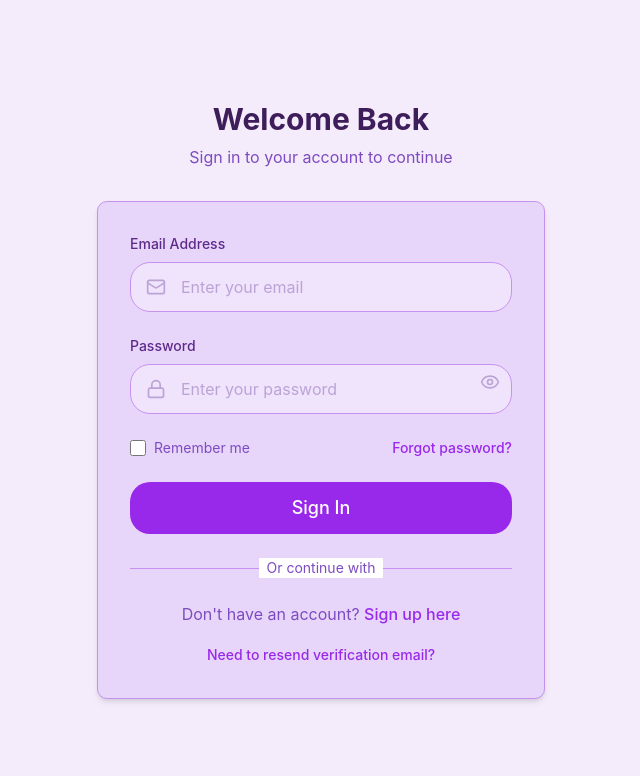
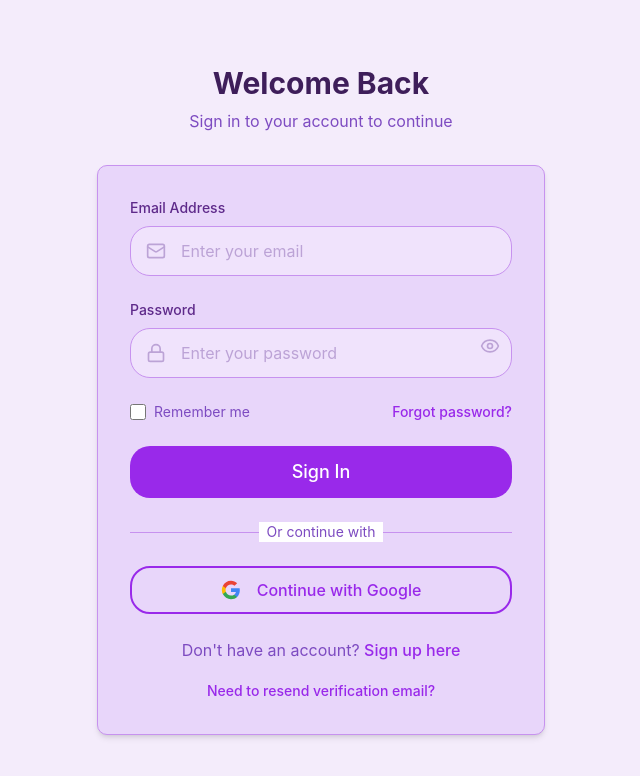
Before and after one commit to Bilalik369/BilDRIVE, a React (Create React App) app in the folder frontend/: page / in a window 1280 px wide. Shown: the top 776 px of the page, without its empty margins (319-959 px from the left). Built offline with nearby package versions, Linux system fonts and the light colour scheme; no server answers.

Commit message:
ajoute de la parte de Oauth2 avec google

```diff
--- a/frontend/package.json
+++ b/frontend/package.json
@@ -3,6 +3,7 @@
   "version": "0.1.0",
   "private": true,
   "dependencies": {
+    "@react-oauth/google": "^0.12.2",
     "@reduxjs/toolkit": "^2.8.2",
     "@testing-library/dom": "^10.4.1",
     "@testing-library/jest-dom": "^6.6.4",
--- a/frontend/src/App.js
+++ b/frontend/src/App.js
@@ -1,6 +1,7 @@
 import React from "react";
 import { Provider } from "react-redux";
 import { BrowserRouter as Router, Routes, Route } from "react-router-dom";
+import { GoogleOAuthProvider } from "@react-oauth/google";
 import { store } from "./redux/store";
 import Register from "./pages/auth/Register";
 import Login from "./pages/auth/Login";
@@ -29,7 +30,41 @@ const DriverDashboard = () => (
 );
 
 function App() {
+
+  const googleClientId = process.env.REACT_APP_GOOGLE_CLIENT_ID || process.env.NEXT_PUBLIC_GOOGLE_CLIENT_ID;
+
+
+  console.log('Environment variables:', {
+    REACT_APP_GOOGLE_CLIENT_ID: process.env.REACT_APP_GOOGLE_CLIENT_ID,
+    NEXT_PUBLIC_GOOGLE_CLIENT_ID: process.env.NEXT_PUBLIC_GOOGLE_CLIENT_ID,
+    finalClientId: googleClientId
+  });
+
+
+  if (!googleClientId) {
+    console.error('Google Client ID is missing! Please set REACT_APP_GOOGLE_CLIENT_ID in your .env file');
     return (
+      <div className="min-h-screen flex items-center justify-center bg-red-50">
+        <div className="max-w-md mx-auto text-center p-8">
+          <h1 className="text-2xl font-bold text-red-600 mb-4">Configuration Error</h1>
+          <p className="text-red-500 mb-4">
+            Google OAuth Client ID is missing. Please check your environment configuration.
+          </p>
+          <div className="bg-gray-100 p-4 rounded-lg text-left text-sm">
+            <p className="font-semibold mb-2">To fix this:</p>
+            <ol className="list-decimal list-inside space-y-1">
+              <li>Create a <code>.env</code> file in the frontend directory</li>
+              <li>Add: <code>REACT_APP_GOOGLE_CLIENT_ID=your_client_id_here</code></li>
+              <li>Restart your development server</li>
+            </ol>
+          </div>
+        </div>
+      </div>
+    );
+  }
+
+  return (
+    <GoogleOAuthProvider clientId={googleClientId}>
       <Provider store={store}>
         <Router>
           <Routes>
@@ -64,6 +99,7 @@ function App() {
           </Routes>
         </Router>
       </Provider>
+    </GoogleOAuthProvider>
   );
 }
 
--- a/frontend/src/components/auth/LoginForm.jsx
+++ b/frontend/src/components/auth/LoginForm.jsx
@@ -8,7 +8,7 @@ import Button from "../ui/Button"
 import Input from "../ui/Input"
 import Card from "../ui/Card"
 import { loginUser, clearError, resendVerificationEmail } from "../../redux/slices/authSlice"
-// import SocialLogin from "./SocialLogin"
+import SocialLogin from "./SocialLogin"
 
 const LoginForm = () => {
   const [showPassword, setShowPassword] = useState(false)
@@ -155,7 +155,7 @@ const LoginForm = () => {
             </div>
 
             <div className="mt-6">
-              {/* <SocialLogin /> */}
+              <SocialLogin />
             </div>
           </div>
 
--- a/frontend/src/components/auth/RegisterForm.jsx
+++ b/frontend/src/components/auth/RegisterForm.jsx
@@ -8,7 +8,7 @@ import Button from "../ui/Button"
 import Input from "../ui/Input"
 import Card from "../ui/Card"
 import { registerUser, clearError } from "../../redux/slices/authSlice"
-// import SocialLogin from "./SocialLogin"
+import SocialLogin from "./SocialLogin"
 
 const RegisterForm = () => {
   const [searchParams] = useSearchParams()
@@ -418,7 +418,7 @@ const RegisterForm = () => {
                 </div>
 
                 <div className="mt-6">
-                  {/* <SocialLogin /> */}
+                  <SocialLogin />
                 </div>
               </div>
 
--- /dev/null
+++ b/frontend/src/components/auth/SocialLogin.jsx
@@ -0,0 +1,77 @@
+import { useDispatch } from "react-redux"
+import { useNavigate } from "react-router-dom"
+import { useGoogleLogin } from "@react-oauth/google"
+import { toast } from "react-hot-toast"
+import Button from "../ui/Button"
+import { socialLogin } from "../../redux/slices/authSlice"
+
+const SocialLogin = () => {
+  const dispatch = useDispatch()
+  const navigate = useNavigate()
+
+
+  const handleGoogleLogin = useGoogleLogin({
+    onSuccess: async (credentialResponse) => {
+      try {
+
+        const idToken = credentialResponse.access_token
+
+
+        const result = await dispatch(socialLogin({
+          provider: 'google',
+          token: idToken
+        })).unwrap()
+
+        toast.success('Google login successful!')
+
+        if (result.user.role === "driver") {
+          navigate("/driver/dashboard")
+        } else {
+          navigate("/dashboard")
+        }
+      } catch (error) {
+
+        console.error('Google login error:', error)
+        toast.error(error || "Google login failed. Please try again.")
+      }
+    },
+    onError: (error) => {
+
+      console.error('Google OAuth error:', error)
+      toast.error("Google authentication failed. Please try again.")
+    }
+  })
+
+  return (
+    <div className="space-y-3">
+      <Button
+        variant="outline"
+        className="w-full flex items-center justify-center space-x-2 bg-transparent"
+        onClick={() => handleGoogleLogin()}
+      >
+
+        <svg className="w-5 h-5" viewBox="0 0 24 24">
+          <path
+            fill="#4285F4"
+            d="M22.56 12.25c0-.78-.07-1.53-.2-2.25H12v4.26h5.92c-.26 1.37-1.04 2.53-2.21 3.31v2.77h3.57c2.08-1.92 3.28-4.74 3.28-8.09z"
+          />
+          <path
+            fill="#34A853"
+            d="M12 23c2.97 0 5.46-.98 7.28-2.66l-3.57-2.77c-.98.66-2.23 1.06-3.71 1.06-2.86 0-5.29-1.93-6.16-4.53H2.18v2.84C3.99 20.53 7.7 23 12 23z"
+          />
+          <path
+            fill="#FBBC05"
+            d="M5.84 14.09c-.22-.66-.35-1.36-.35-2.09s.13-1.43.35-2.09V7.07H2.18C1.43 8.55 1 10.22 1 12s.43 3.45 1.18 4.93l2.85-2.22.81-.62z"
+          />
+          <path
+            fill="#EA4335"
+            d="M12 5.38c1.62 0 3.06.56 4.21 1.64l3.15-3.15C17.45 2.09 14.97 1 12 1 7.7 1 3.99 3.47 2.18 7.07l3.66 2.84c.87-2.6 3.3-4.53 6.16-4.53z"
+          />
+        </svg>
+        <span>Continue with Google</span>
+      </Button>
+    </div>
+  )
+}
+
+export default SocialLogin
```
Also changed, not shown: 2 other files (tests, documents, lock files or other folders). Lines whose indentation alone changed are shown as unchanged.
